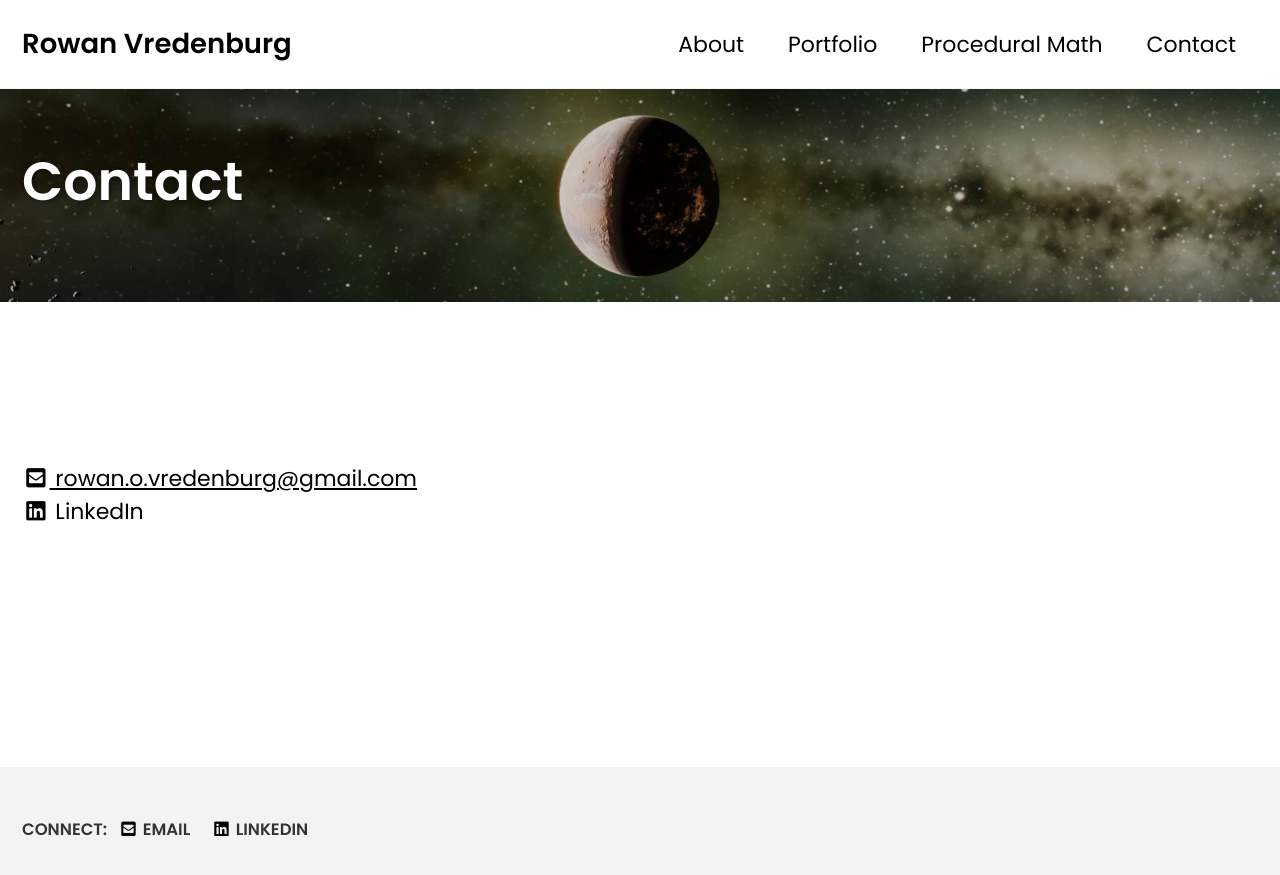
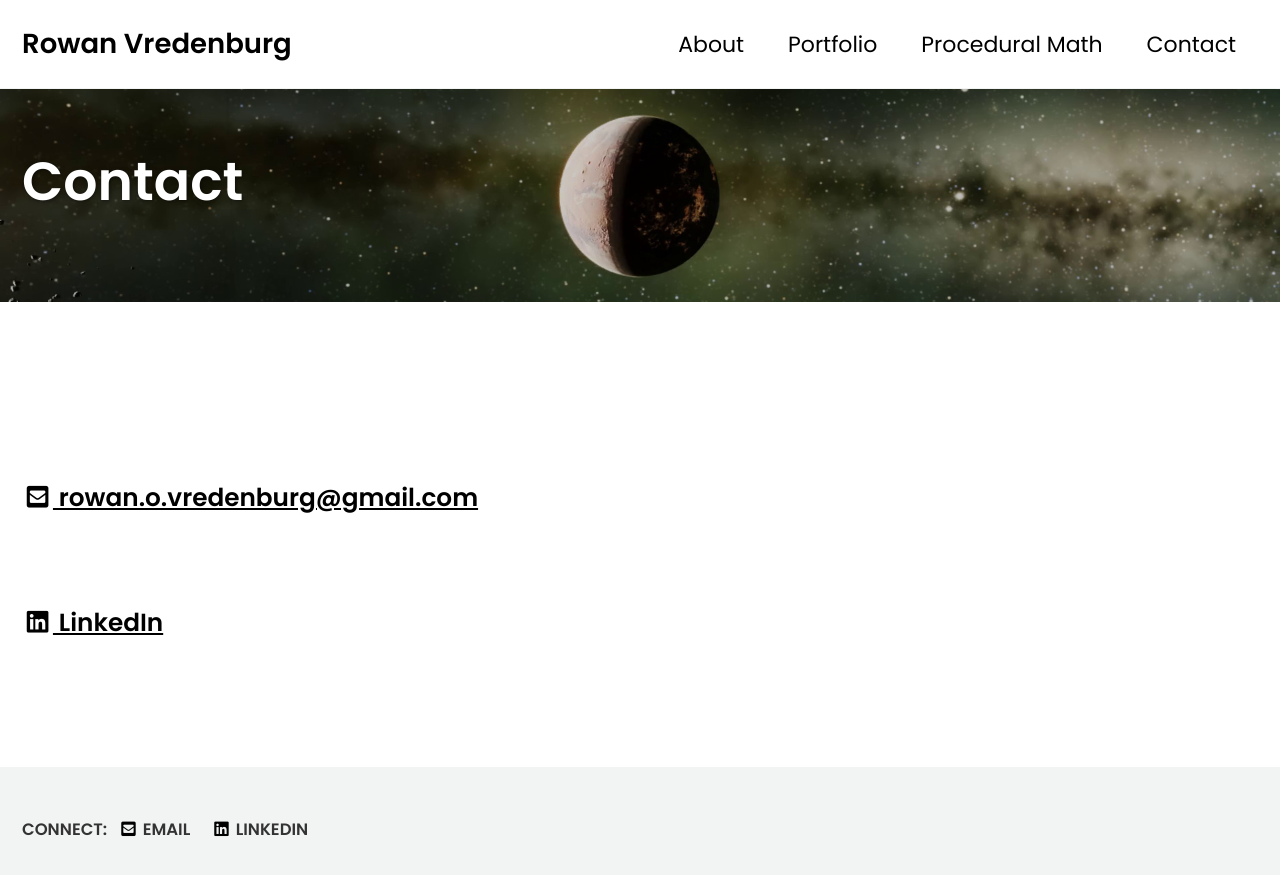
Before and after one commit to rowanvredenburg/rowanvredenburg.github.io, a Jekyll site: the page built from _pages/contact.md, in a window 1280 px wide. Shown: the top 875 px of the page. Built offline with Jekyll 4.4.1, drawn with Linux system fonts in a browser that asks for light colours; cached includes are drawn as plain includes.

Commit message:
update contact page

```diff
--- a/_pages/contact.md
+++ b/_pages/contact.md
@@ -13,12 +13,14 @@ author_profile: false
 
 <div class="wrapper">
     <a href="mailto: rowan.o.vredenburg@gmail.com">
-        <i class="fas fa-fw fa-envelope-square"></i>
+        <h3><i class="fas fa-fw fa-envelope-square"></i>
         rowan.o.vredenburg@gmail.com
+        </h3>
     </a>
     <br>
-    <a hfref="https://www.linkedin.com/in/rowan-vredenburg-4ab372100/">
-        <i class="fab fa-fw fa-linkedin"></i>
+    <a href="https://www.linkedin.com/in/rowan-vredenburg-4ab372100/">
+        <h3><i class="fab fa-fw fa-linkedin"></i>
         LinkedIn
+        </h3>
     </a>
 </div>
```
